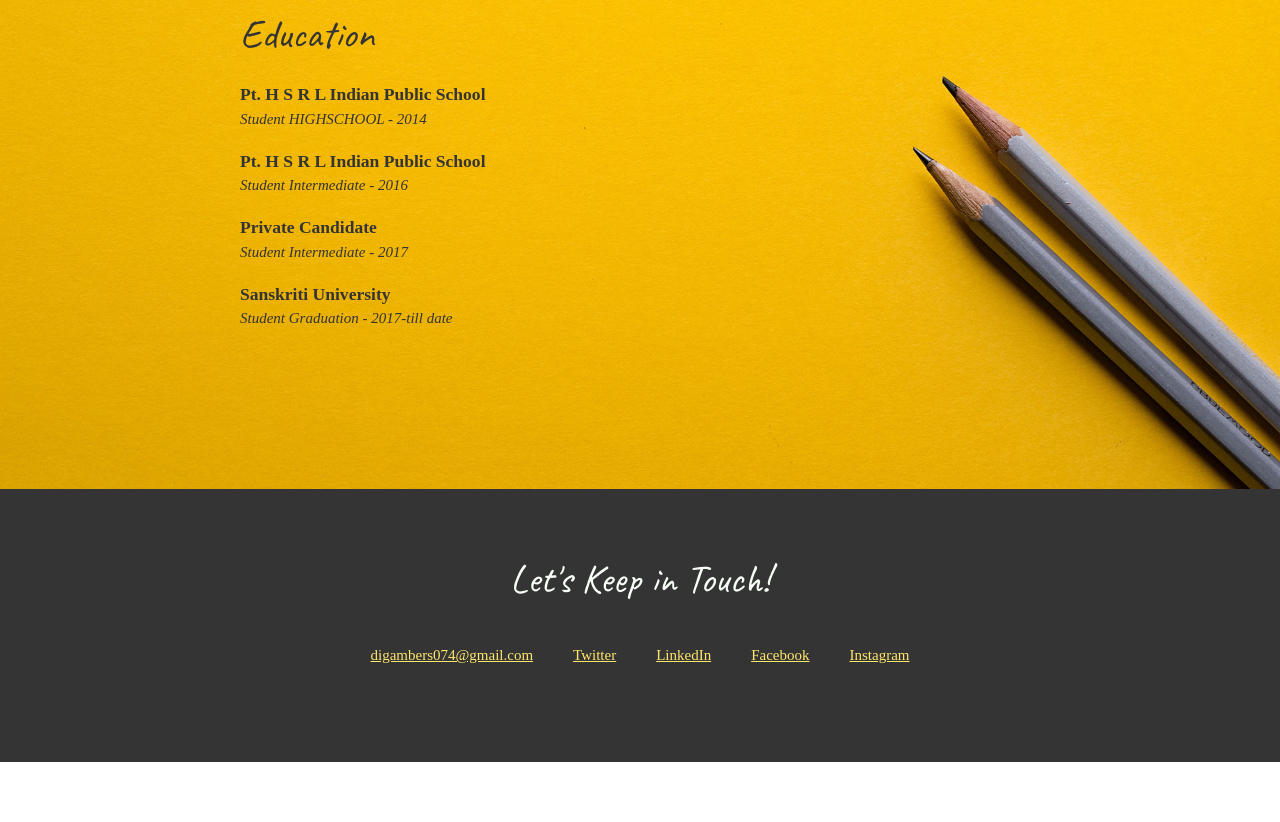
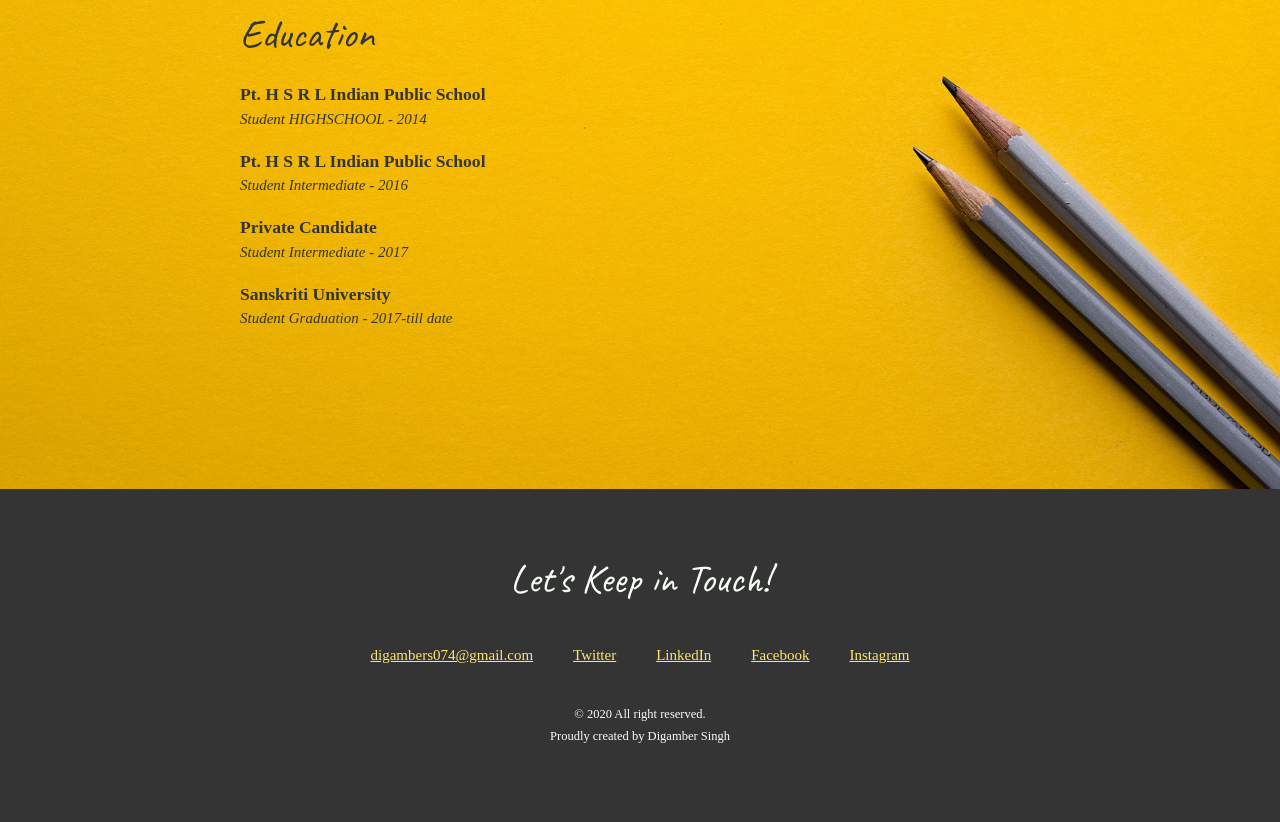
Before and after one commit to lunatic-Er/digguportfolio.github.io, a plain HTML site: page index.html in a window 1280 px wide. Shown: the part 2886-3708 px from the top of the page. Before the commit the page ends 3648 px from the top, so only its background shows below. Drawn offline with Linux system fonts and the light colour scheme.

Commit message:
add copyright

```diff
--- a/index.html
+++ b/index.html
@@ -116,6 +116,8 @@
           <li><a href="https://www.facebook.com/D1gam8er/" target="_blank">Facebook</a></li>
           <li><a href="https://www.instagram.com/diggu__/" target="_blank">Instagram</a></li>
         </ul>
+        <p><small>© 2020 All right reserved.<br>
+        Proudly created by Digamber Singh</small></p>
       </div>
       </footer>
     </main>
```
